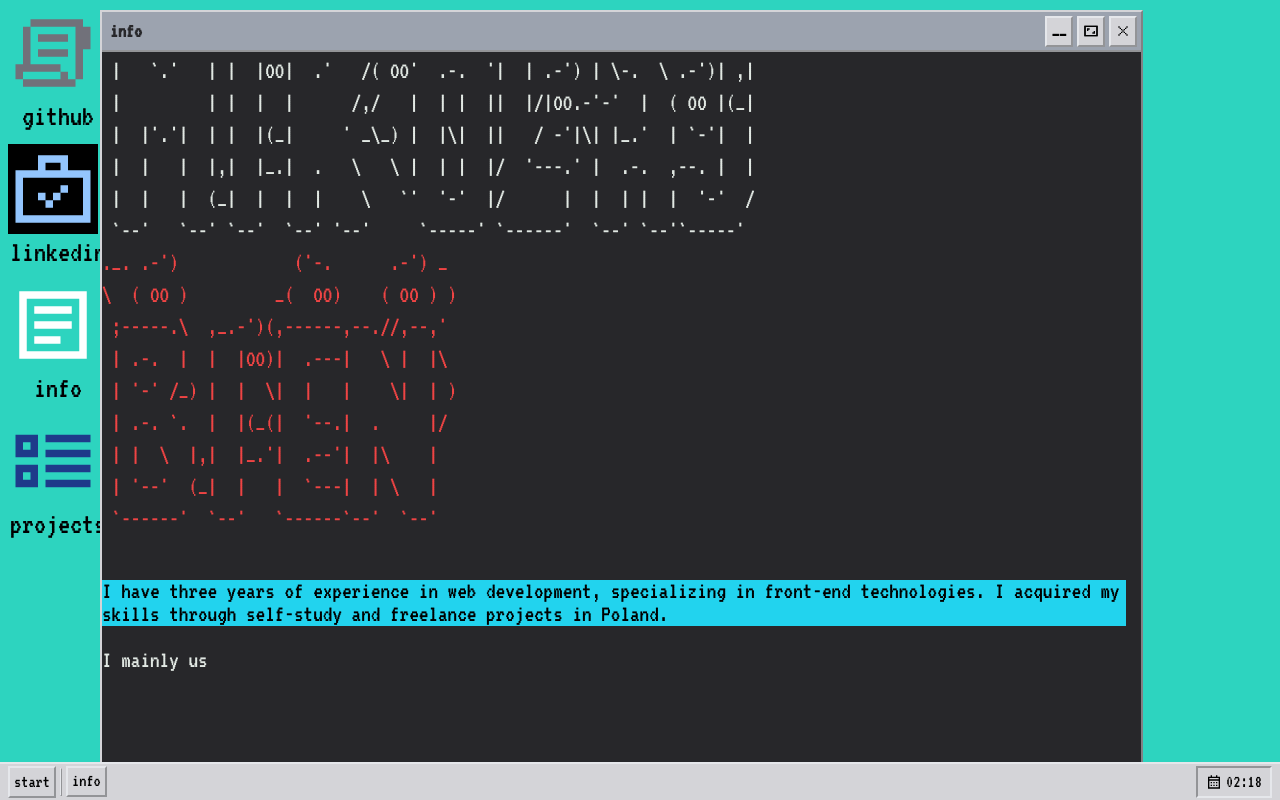
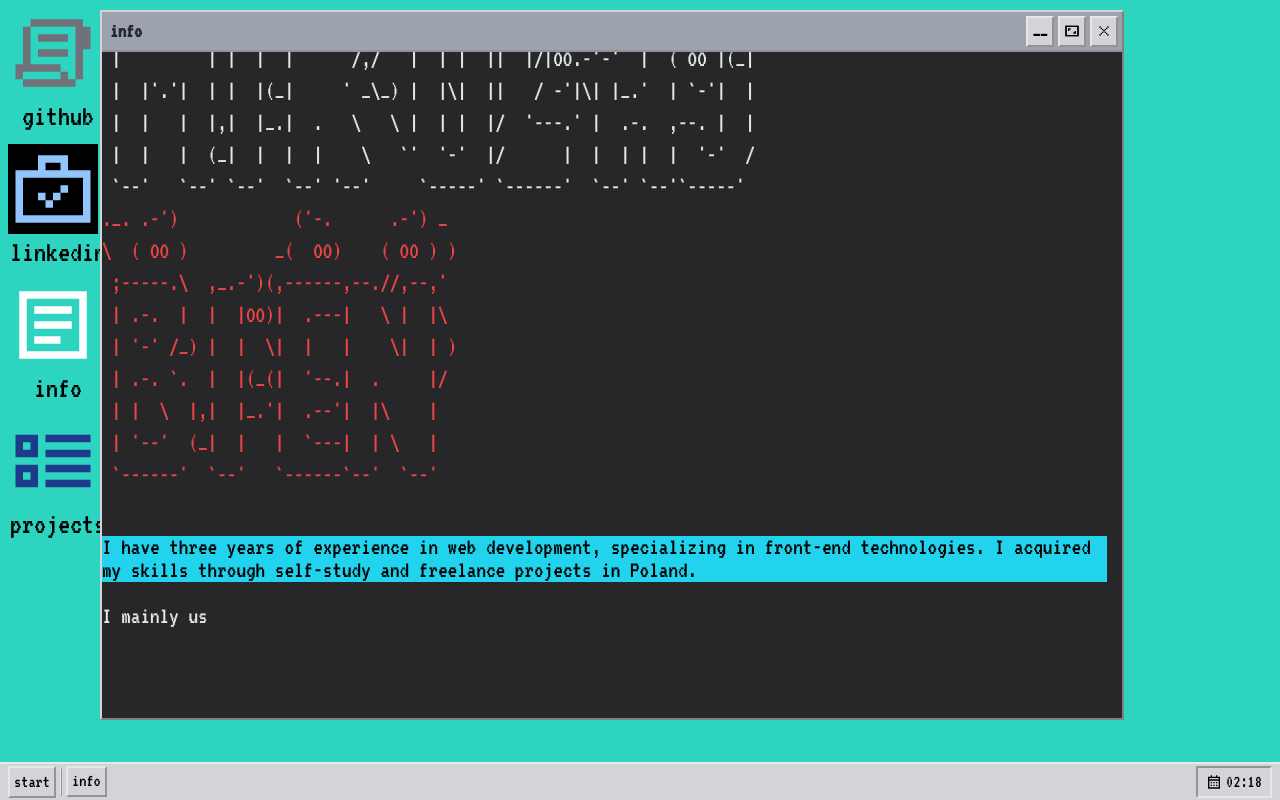
Before and after one commit to bieniucieniu/desktop-website, a Next.js app: page /info in a window 1280 px wide. Built offline with nearby package versions, Linux system fonts and the light colour scheme.

Commit message:
change to fixed size

```diff
--- a/components/ui/Window.tsx
+++ b/components/ui/Window.tsx
@@ -273,8 +273,8 @@ export function Window({
       style={{
         touchAction: "none",
         position: "absolute",
-        minWidth: phone ? undefined : defaultSize ? defaultSize.width : 400,
-        minHeight: phone ? undefined : defaultSize ? defaultSize.height : 300,
+        width: phone ? undefined : defaultSize ? defaultSize.width : 400,
+        height: phone ? undefined : defaultSize ? defaultSize.height : 300,
         maxWidth: fullScreen ? undefined : maxWidth,
         maxHeight: fullScreen ? undefined : maxHeight,
         inset,
```
